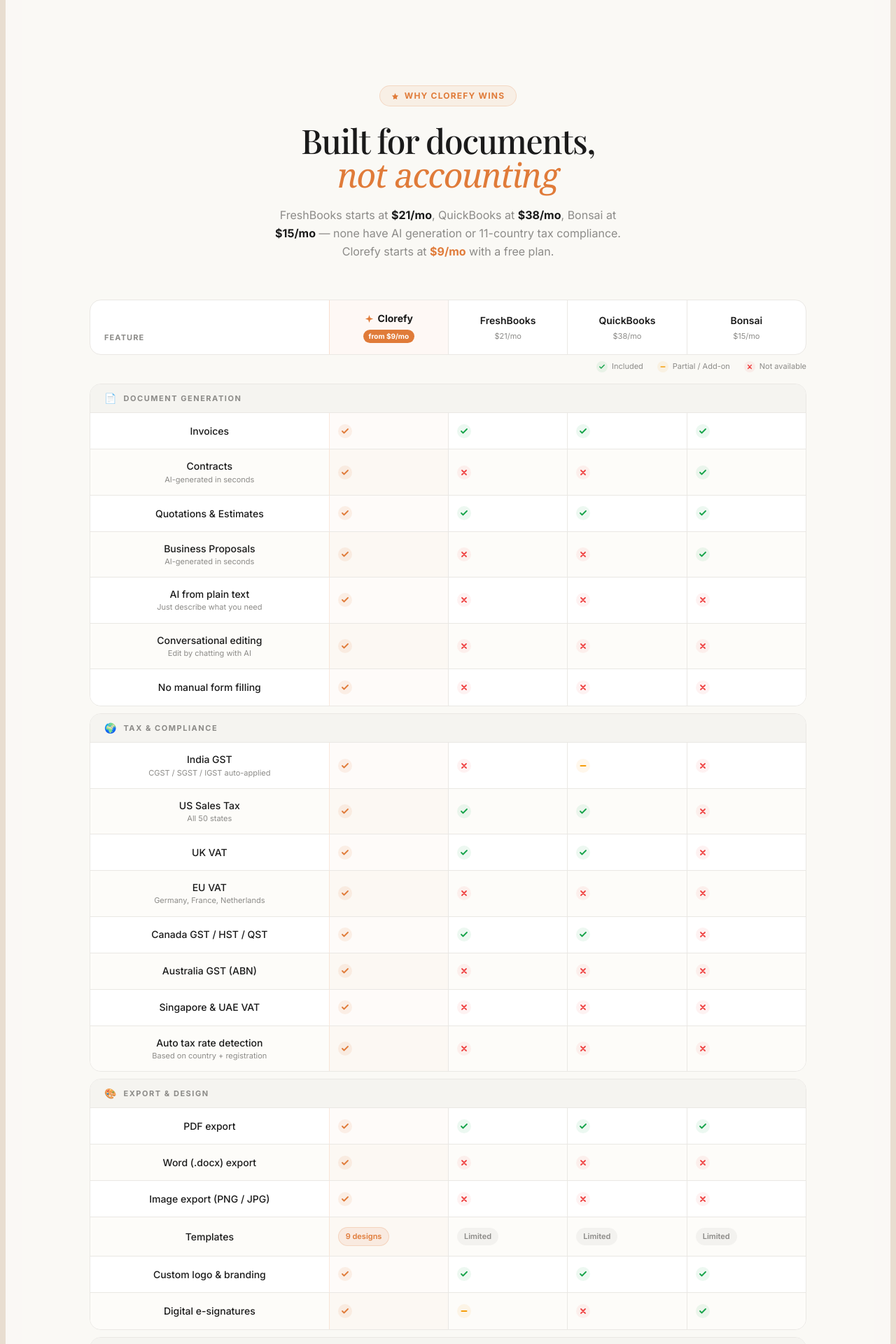
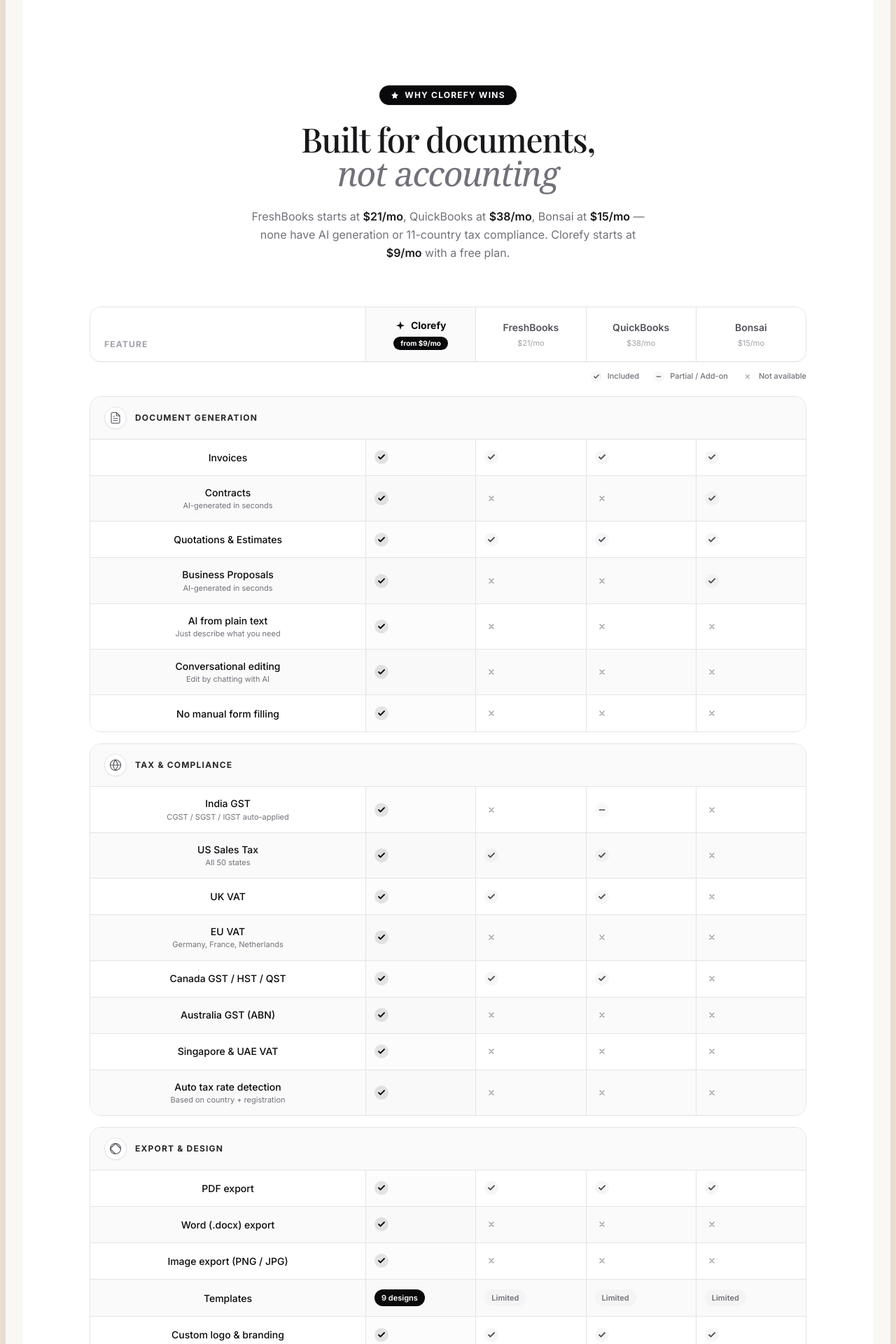
Before and after one commit to sayanf22/invo.ai, a Next.js app: page /pricing in a window 1280 px wide. Shown: the part 2620-4540 px from the top of the page at 70% size. Built offline with nearby package versions, Linux system fonts and the light colour scheme; no server answers; a web font is replaced by a local one.

Commit message:
fix: resolve onboarding redirect race condition & update pricing UI

```diff
--- a/app/choose-plan/page.tsx
+++ b/app/choose-plan/page.tsx
@@ -51,7 +51,7 @@
                 await supabase.from("profiles").update({ plan_selected: true } as any).eq("id", user.id)
             }
             toast.success("Plan activated! Let's set up your business profile.")
-            router.push("/onboarding")
+            router.push("/onboarding?plan_selected=1")
         },
     })
 
@@ -101,7 +101,9 @@
             await supabase.from("profiles").update({ plan_selected: true } as any).eq("id", user.id)
 
             toast.success("Free plan activated! Let's set up your business profile.")
-            router.push("/onboarding")
+            // Pass plan_selected=1 as a query param so the onboarding page
+            // knows the plan was just selected and skips the DB re-check race.
+            router.push("/onboarding?plan_selected=1")
         } catch (err) {
             toast.error("Something went wrong. Please try again.")
         } finally {
--- a/components/landing/comparison-table.tsx
+++ b/components/landing/comparison-table.tsx
@@ -3,19 +3,19 @@
 import { motion, useInView } from "framer-motion"
 import { useRef } from "react"
 
-const CREAM = "#FAF9F5"
-const DARK = "#1A1A1A"
-const AMBER = "#E07B39"
-const MUTED = "#8C8B88"
-const BORDER = "#EAE8E4"
+const BG = "#FFFFFF"
+const DARK = "#09090B" // Zinc 950
+const MUTED = "#71717A" // Zinc 500
+const BORDER = "#E4E4E7" // Zinc 200
+const HIGHLIGHT_BG = "#F4F4F5" // Zinc 100
 
 // ─── Icons ────────────────────────────────────────────────────────────────────
 
 function IconCheck({ highlight }: { highlight?: boolean }) {
-  const color = highlight ? AMBER : "#16A34A"
+  const color = highlight ? DARK : "#52525B"
   return (
     <svg width="20" height="20" viewBox="0 0 20 20" fill="none">
-      <circle cx="10" cy="10" r="10" fill={color} fillOpacity={highlight ? "0.1" : "0.08"} />
+      <circle cx="10" cy="10" r="10" fill={color} fillOpacity={highlight ? "0.1" : "0.05"} />
       <path d="M6 10L8.5 12.5L14 7" stroke={color} strokeWidth="1.8" strokeLinecap="round" strokeLinejoin="round" />
     </svg>
   )
@@ -24,8 +24,7 @@
 function IconX() {
   return (
     <svg width="20" height="20" viewBox="0 0 20 20" fill="none">
-      <circle cx="10" cy="10" r="10" fill="#EF4444" fillOpacity="0.07" />
-      <path d="M7 7L13 13M13 7L7 13" stroke="#EF4444" strokeWidth="1.8" strokeLinecap="round" />
+      <path d="M7 7L13 13M13 7L7 13" stroke="#A1A1AA" strokeWidth="1.5" strokeLinecap="round" />
     </svg>
   )
 }
@@ -33,8 +32,49 @@
 function IconPartial() {
   return (
     <svg width="20" height="20" viewBox="0 0 20 20" fill="none">
-      <circle cx="10" cy="10" r="10" fill="#F59E0B" fillOpacity="0.08" />
-      <path d="M6.5 10H13.5" stroke="#F59E0B" strokeWidth="2" strokeLinecap="round" />
+      <circle cx="10" cy="10" r="10" fill="#71717A" fillOpacity="0.05" />
+      <path d="M6.5 10H13.5" stroke="#71717A" strokeWidth="2" strokeLinecap="round" />
+    </svg>
+  )
+}
+
+function DocSvg() {
+  return (
+    <svg width="18" height="18" viewBox="0 0 24 24" fill="none" stroke="currentColor" strokeWidth="1.5" strokeLinecap="round" strokeLinejoin="round">
+      <path d="M14 2H6a2 2 0 0 0-2 2v16a2 2 0 0 0 2 2h12a2 2 0 0 0 2-2V8z" />
+      <polyline points="14 2 14 8 20 8" />
+      <line x1="16" y1="13" x2="8" y2="13" />
+      <line x1="16" y1="17" x2="8" y2="17" />
+      <polyline points="10 9 9 9 8 9" />
+    </svg>
+  )
+}
+
+function GlobeSvg() {
+  return (
+    <svg width="18" height="18" viewBox="0 0 24 24" fill="none" stroke="currentColor" strokeWidth="1.5" strokeLinecap="round" strokeLinejoin="round">
+      <circle cx="12" cy="12" r="10" />
+      <line x1="2" y1="12" x2="22" y2="12" />
+      <path d="M12 2a15.3 15.3 0 0 1 4 10 15.3 15.3 0 0 1-4 10 15.3 15.3 0 0 1-4-10 15.3 15.3 0 0 1 4-10z" />
+    </svg>
+  )
+}
+
+function DesignSvg() {
+  return (
+    <svg width="18" height="18" viewBox="0 0 24 24" fill="none" stroke="currentColor" strokeWidth="1.5" strokeLinecap="round" strokeLinejoin="round">
+      <path d="M12 22c5.523 0 10-4.477 10-10S17.523 2 12 2 2 6.477 2 12s4.477 10 10 10z" />
+      <path d="m2 12 10-10" />
+      <path d="m2 12 10 10" />
+      <path d="m12 2 10 10" />
+    </svg>
+  )
+}
+
+function ValueSvg() {
+  return (
+    <svg width="18" height="18" viewBox="0 0 24 24" fill="none" stroke="currentColor" strokeWidth="1.5" strokeLinecap="round" strokeLinejoin="round">
+      <path d="M12 2v20M17 5H9.5a3.5 3.5 0 0 0 0 7h5a3.5 3.5 0 0 1 0 7H6" />
     </svg>
   )
 }
@@ -45,7 +85,7 @@
 
 interface Row {
   label: string
-  sub?: string        // small subtitle under label (replaces inline badge)
+  sub?: string
   clorefy: Val
   freshbooks: Val
   quickbooks: Val
@@ -54,14 +94,14 @@
 
 interface Section {
   title: string
-  icon: string
+  icon: React.ReactNode
   rows: Row[]
 }
 
 const SECTIONS: Section[] = [
   {
     title: "Document Generation",
-    icon: "📄",
+    icon: <DocSvg />,
     rows: [
       { label: "Invoices", clorefy: true, freshbooks: true, quickbooks: true, bonsai: true },
       { label: "Contracts", sub: "AI-generated in seconds", clorefy: true, freshbooks: false, quickbooks: false, bonsai: true },
@@ -74,7 +114,7 @@
   },
   {
     title: "Tax & Compliance",
-    icon: "🌍",
+    icon: <GlobeSvg />,
     rows: [
       { label: "India GST", sub: "CGST / SGST / IGST auto-applied", clorefy: true, freshbooks: false, quickbooks: "partial", bonsai: false },
       { label: "US Sales Tax", sub: "All 50 states", clorefy: true, freshbooks: true, quickbooks: true, bonsai: false },
@@ -88,7 +128,7 @@
   },
   {
     title: "Export & Design",
-    icon: "🎨",
+    icon: <DesignSvg />,
     rows: [
       { label: "PDF export", clorefy: true, freshbooks: true, quickbooks: true, bonsai: true },
       { label: "Word (.docx) export", clorefy: true, freshbooks: false, quickbooks: false, bonsai: false },
@@ -100,7 +140,7 @@
   },
   {
     title: "Pricing & Value",
-    icon: "💰",
+    icon: <ValueSvg />,
     rows: [
       { label: "Free plan", clorefy: true, freshbooks: false, quickbooks: false, bonsai: false },
       { label: "Starting price / month", clorefy: "$9", freshbooks: "$21", quickbooks: "$38", bonsai: "$15" },
@@ -123,8 +163,8 @@
       <span
         className="text-[11px] font-semibold px-2.5 py-1 rounded-full whitespace-nowrap"
         style={highlight
-          ? { backgroundColor: "rgba(224,123,57,0.1)", color: AMBER, border: `1px solid rgba(224,123,57,0.2)` }
-          : { backgroundColor: "rgba(0,0,0,0.04)", color: MUTED }
+          ? { backgroundColor: DARK, color: "#FFFFFF" }
+          : { backgroundColor: HIGHLIGHT_BG, color: MUTED }
         }
       >
         {val}
@@ -150,11 +190,13 @@
     >
       {/* Section header */}
       <div
-        className="flex items-center gap-2.5 px-5 py-3 border-b"
-        style={{ borderColor: BORDER, backgroundColor: "#F5F4F0" }}
+        className="flex items-center gap-3 px-5 py-3.5 border-b"
+        style={{ borderColor: BORDER, backgroundColor: "#FAFAFA" }}
       >
-        <span className="text-sm leading-none">{section.icon}</span>
-        <span className="text-[11px] font-bold uppercase tracking-[0.14em]" style={{ color: MUTED }}>
+        <div className="text-zinc-600 flex items-center justify-center p-1.5 rounded-md bg-white border border-zinc-200 shadow-sm">
+            {section.icon}
+        </div>
+        <span className="text-xs font-bold uppercase tracking-widest text-zinc-800">
           {section.title}
         </span>
       </div>
@@ -165,29 +207,29 @@
           key={row.label}
           className="grid items-center min-h-[52px]"
           style={{
-            gridTemplateColumns: "2fr 1fr 1fr 1fr 1fr",
+            gridTemplateColumns: "minmax(220px, 2.5fr) 1fr 1fr 1fr 1fr",
             borderBottom: i < section.rows.length - 1 ? `1px solid ${BORDER}` : undefined,
-            backgroundColor: i % 2 === 0 ? "#FFFFFF" : "#FDFCF9",
+            backgroundColor: i % 2 === 0 ? "#FFFFFF" : "#FAFAFA",
           }}
         >
-          {/* Feature label */}
-          <div className="px-5 py-3.5">
+          {/* Feature label (Sticky on mobile if scrolling horizontally) */}
+          <div className="px-5 py-3.5 sticky left-0 z-10" style={{ backgroundColor: i % 2 === 0 ? "#FFFFFF" : "#FAFAFA" }}>
             <p className="text-sm font-medium leading-snug" style={{ color: DARK }}>{row.label}</p>
             {row.sub && (
-              <p className="text-[11px] mt-0.5 leading-snug" style={{ color: MUTED }}>{row.sub}</p>
+              <p className="text-[11px] mt-0.5 leading-snug text-zinc-500">{row.sub}</p>
             )}
           </div>
 
           {/* Clorefy */}
           <div
-            className="px-3 py-3.5 border-l h-full flex items-center"
-            style={{ borderColor: "rgba(224,123,57,0.15)", backgroundColor: "rgba(224,123,57,0.03)" }}
+            className="px-3 py-3.5 border-l h-full flex items-center bg-zinc-50/50"
+            style={{ borderColor: BORDER }}
           >
             <Cell val={row.clorefy} highlight />
           </div>
 
           {/* Competitors */}
-          {(["freshbooks", "quickbooks", "bonsai"] as const).map(key => (
+          {(["freshbooks", "quickbooks", "bonsai"] as const).map((key, idx) => (
             <div key={key} className="px-3 py-3.5 border-l h-full flex items-center" style={{ borderColor: BORDER }}>
               <Cell val={row[key]} />
             </div>
@@ -211,7 +253,7 @@
   ]
 
   return (
-    <section style={{ backgroundColor: CREAM }} className="py-24 sm:py-32 px-4 sm:px-6">
+    <section style={{ backgroundColor: BG }} className="py-24 sm:py-32 px-4 sm:px-6 overflow-hidden">
       <div className="max-w-5xl mx-auto">
 
         {/* Header */}
@@ -220,61 +262,65 @@
           initial={{ opacity: 0, y: 20 }}
           animate={headerInView ? { opacity: 1, y: 0 } : {}}
           transition={{ duration: 0.8, ease: [0.16, 1, 0.3, 1] }}
-          className="text-center mb-14"
+          className="text-center mb-16"
         >
           <div
-            className="inline-flex items-center gap-2 px-4 py-1.5 rounded-full text-xs font-bold uppercase tracking-widest mb-6 border"
-            style={{ backgroundColor: "rgba(224,123,57,0.08)", borderColor: "rgba(224,123,57,0.2)", color: AMBER }}
+            className="inline-flex items-center gap-2 px-4 py-1.5 rounded-full text-xs font-bold uppercase tracking-widest mb-6 shadow-sm"
+            style={{ backgroundColor: DARK, color: "#FFFFFF" }}
           >
-            <svg width="11" height="11" viewBox="0 0 12 12" fill="none">
-              <path d="M6 1L7.5 4.5L11 5L8.5 7.5L9 11L6 9.5L3 11L3.5 7.5L1 5L4.5 4.5L6 1Z" fill={AMBER} />
+            <svg width="12" height="12" viewBox="0 0 12 12" fill="none">
+              <path d="M6 1L7.5 4.5L11 5L8.5 7.5L9 11L6 9.5L3 11L3.5 7.5L1 5L4.5 4.5L6 1Z" fill="#FFFFFF" />
             </svg>
             Why Clorefy wins
           </div>
 
-          <h2 className="font-display text-4xl sm:text-5xl font-medium tracking-tight leading-[1.1] mb-5" style={{ color: DARK }}>
+          <h2 className="font-display text-4xl sm:text-5xl font-medium tracking-tight leading-[1.1] mb-6 text-zinc-900">
             Built for documents,<br />
-            <span className="font-serif italic" style={{ color: AMBER }}>not accounting</span>
+            <span className="font-serif italic text-zinc-500">not accounting</span>
           </h2>
 
-          <p className="text-base leading-relaxed max-w-lg mx-auto" style={{ color: MUTED }}>
-            FreshBooks starts at <strong style={{ color: DARK }}>$21/mo</strong>, QuickBooks at <strong style={{ color: DARK }}>$38/mo</strong>, Bonsai at <strong style={{ color: DARK }}>$15/mo</strong> — none have AI generation or 11-country tax compliance.
-            Clorefy starts at <strong style={{ color: AMBER }}>$9/mo</strong> with a free plan.
+          <p className="text-base leading-relaxed max-w-xl mx-auto text-zinc-500">
+            FreshBooks starts at <strong className="text-zinc-900 font-semibold">$21/mo</strong>, QuickBooks at <strong className="text-zinc-900 font-semibold">$38/mo</strong>, Bonsai at <strong className="text-zinc-900 font-semibold">$15/mo</strong> — none have AI generation or 11-country tax compliance.
+            Clorefy starts at <strong className="text-zinc-900 font-semibold">$9/mo</strong> with a free plan.
           </p>
         </motion.div>
+
+        {/* Mobile Horizontal Scroll Container */}
+        <div className="overflow-x-auto pb-8 -mx-4 px-4 sm:mx-0 sm:px-0 [&::-webkit-scrollbar]:hidden [-ms-overflow-style:none] [scrollbar-width:none]" style={{ WebkitOverflowScrolling: "touch" }}>
+          <div className="min-w-[800px]">
 
             {/* Column headers */}
             <motion.div
               initial={{ opacity: 0, y: 10 }}
               animate={headerInView ? { opacity: 1, y: 0 } : {}}
               transition={{ duration: 0.5, delay: 0.2 }}
-          className="grid mb-2 rounded-2xl overflow-hidden border"
-          style={{ gridTemplateColumns: "2fr 1fr 1fr 1fr 1fr", borderColor: BORDER, backgroundColor: "#FFFFFF" }}
+              className="grid mb-3 rounded-2xl overflow-hidden border shadow-sm"
+              style={{ gridTemplateColumns: "minmax(220px, 2.5fr) 1fr 1fr 1fr 1fr", borderColor: BORDER, backgroundColor: "#FFFFFF" }}
             >
-          <div className="px-5 py-4 flex items-end">
-            <span className="text-[11px] font-bold uppercase tracking-widest" style={{ color: MUTED }}>Feature</span>
+              <div className="px-5 py-4 flex items-end bg-white">
+                <span className="text-xs font-bold uppercase tracking-widest text-zinc-400">Feature</span>
               </div>
 
               {/* Clorefy */}
               <div
                 className="px-3 py-4 border-l flex flex-col items-center justify-center gap-1.5"
-            style={{ borderColor: "rgba(224,123,57,0.2)", backgroundColor: "rgba(224,123,57,0.05)" }}
+                style={{ borderColor: BORDER, backgroundColor: "#FAFAFA" }}
               >
-            <div className="flex items-center gap-1.5">
-              <svg width="13" height="13" viewBox="0 0 14 14" fill="none">
-                <path d="M7 1L8.5 5.5L13 7L8.5 8.5L7 13L5.5 8.5L1 7L5.5 5.5L7 1Z" fill={AMBER} />
+                <div className="flex items-center gap-2">
+                  <svg width="14" height="14" viewBox="0 0 14 14" fill="none">
+                    <path d="M7 1L8.5 5.5L13 7L8.5 8.5L7 13L5.5 8.5L1 7L5.5 5.5L7 1Z" fill={DARK} />
                   </svg>
                   <span className="text-sm font-bold" style={{ color: DARK }}>Clorefy</span>
                 </div>
-            <span className="text-[10px] font-bold px-2 py-0.5 rounded-full text-white" style={{ backgroundColor: AMBER }}>
+                <span className="text-[10px] font-bold px-2.5 py-0.5 rounded-full text-white" style={{ backgroundColor: DARK }}>
                   from $9/mo
                 </span>
               </div>
 
               {competitors.map(c => (
-            <div key={c.name} className="px-3 py-4 border-l flex flex-col items-center justify-center gap-1" style={{ borderColor: BORDER }}>
-              <span className="text-sm font-semibold text-center" style={{ color: DARK }}>{c.name}</span>
-              <span className="text-[11px]" style={{ color: MUTED }}>{c.price}</span>
+                <div key={c.name} className="px-3 py-4 border-l flex flex-col items-center justify-center gap-1 bg-white" style={{ borderColor: BORDER }}>
+                  <span className="text-sm font-semibold text-center text-zinc-600">{c.name}</span>
+                  <span className="text-[11px] text-zinc-400">{c.price}</span>
                 </div>
               ))}
             </motion.div>
@@ -284,43 +330,46 @@
               initial={{ opacity: 0 }}
               animate={headerInView ? { opacity: 1 } : {}}
               transition={{ duration: 0.4, delay: 0.3 }}
-          className="flex items-center justify-end gap-5 mb-4"
+              className="flex items-center justify-end gap-5 mb-5"
             >
               {[
                 { icon: <IconCheck />, label: "Included" },
                 { icon: <IconPartial />, label: "Partial / Add-on" },
                 { icon: <IconX />, label: "Not available" },
               ].map(({ icon, label }) => (
-            <div key={label} className="flex items-center gap-1.5">
+                <div key={label} className="flex items-center gap-2">
                   <div className="w-4 h-4 flex items-center justify-center">{icon}</div>
-              <span className="text-[11px]" style={{ color: MUTED }}>{label}</span>
+                  <span className="text-[11px] text-zinc-500 font-medium">{label}</span>
                 </div>
               ))}
             </motion.div>
 
             {/* Sections */}
-        <div className="space-y-2.5">
+            <div className="space-y-4">
               {SECTIONS.map((section, i) => (
                 <SectionBlock key={section.title} section={section} index={i} />
               ))}
             </div>
 
+          </div>
+        </div>
+
         {/* Footer note */}
-        <p className="text-center text-xs mt-5" style={{ color: MUTED }}>
+        <p className="text-center text-xs mt-6 text-zinc-400">
           FreshBooks from $21/mo (Lite). QuickBooks from $38/mo (Simple Start). Bonsai from $15/mo. Prices verified April 2026.
         </p>
 
         {/* CTA */}
-        <div className="mt-10 text-center">
-          <p className="text-sm mb-5" style={{ color: MUTED }}>Free plan · No credit card · Cancel anytime</p>
+        <div className="mt-12 text-center">
+          <p className="text-sm mb-4 text-zinc-500">Free plan · No credit card · Cancel anytime</p>
           <a
             href="/auth/signup"
-            className="inline-flex items-center gap-2.5 px-8 py-3.5 rounded-full text-sm font-semibold text-white transition-all duration-200 hover:opacity-90 active:scale-[0.97]"
+            className="inline-flex items-center gap-3 px-8 py-3.5 rounded-full text-sm font-semibold text-white transition-all duration-200 hover:opacity-90 active:scale-[0.97] shadow-md hover:shadow-lg"
             style={{ backgroundColor: DARK }}
           >
             Start free — no card needed
             <svg width="16" height="16" viewBox="0 0 16 16" fill="none">
-              <path d="M3 8H13M9 4L13 8L9 12" stroke="white" strokeWidth="1.6" strokeLinecap="round" strokeLinejoin="round" />
+              <path d="M3 8H13M9 4L13 8L9 12" stroke="white" strokeWidth="1.8" strokeLinecap="round" strokeLinejoin="round" />
             </svg>
           </a>
         </div>
```
Also changed, not shown: app/onboarding/page.tsx (+6 -3 lines). Lines whose indentation alone changed are shown as unchanged.
